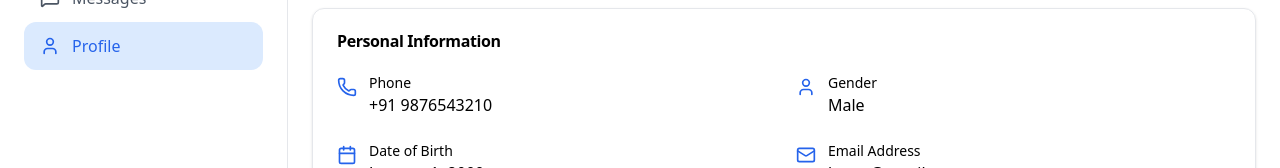
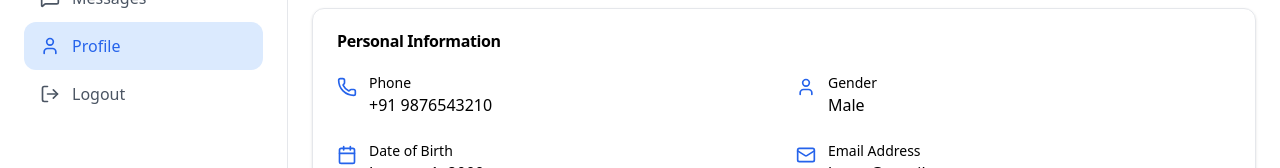
Before and after one commit to PirateX-746/BetterYouApp, a Next.js app in the folder frontend/: page /profile in a window 1280 px wide. Shown: the part 218-386 px from the top of the page. Built offline with nearby package versions, Linux system fonts and the light colour scheme.

Commit message:
Fix Logout Button

```diff
--- a/frontend/src/app/(patient)/layout.tsx
+++ b/frontend/src/app/(patient)/layout.tsx
@@ -2,7 +2,7 @@
 
 import { ReactNode } from "react";
 import Link from "next/link";
-import { Home, Calendar, User, MessageSquare } from "lucide-react";
+import { Home, Calendar, User, MessageSquare, LogOut } from "lucide-react";
 import { usePathname } from "next/navigation";
 
 export default function AppLayout({
@@ -17,6 +17,7 @@ export default function AppLayout({
         { href: "/appointments", icon: Calendar, label: "Appointments" },
         { href: "/messages", icon: MessageSquare, label: "Messages" },
         { href: "/profile", icon: User, label: "Profile" },
+        { href: "/logout", icon: LogOut, label: "Logout" },
     ];
 
     return (
```
